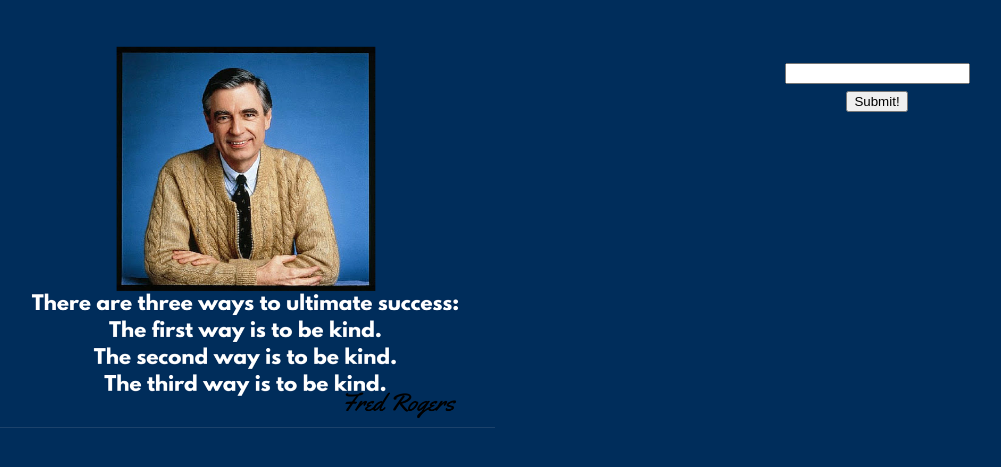
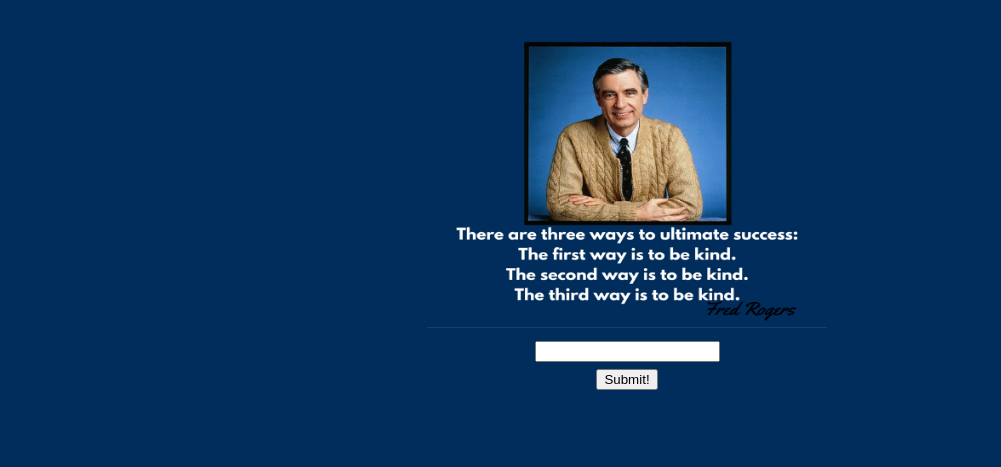
Before and after one commit to yoonisali/mr-rogers, a plain HTML site: page index.html in a window 1280 px wide. Shown: the part 199-666 px from the top of the page, without its empty margins (13-1014 px from the left). Drawn offline with Linux system fonts and the light colour scheme.

Commit message:
add more css styling

```diff
--- a/css/styles.css
+++ b/css/styles.css
@@ -4,6 +4,7 @@ body {
   font-size: 25px;
   background-color: #002D5B;
   color: white;
+  padding-bottom: 30px;
 }
 
 ul {
@@ -11,7 +12,6 @@ ul {
 }
 
 img {
-  width: 500px;
-  height: 400px;
-  float: left;
+  width: 400px;
+  height: 300px;
 }
```
